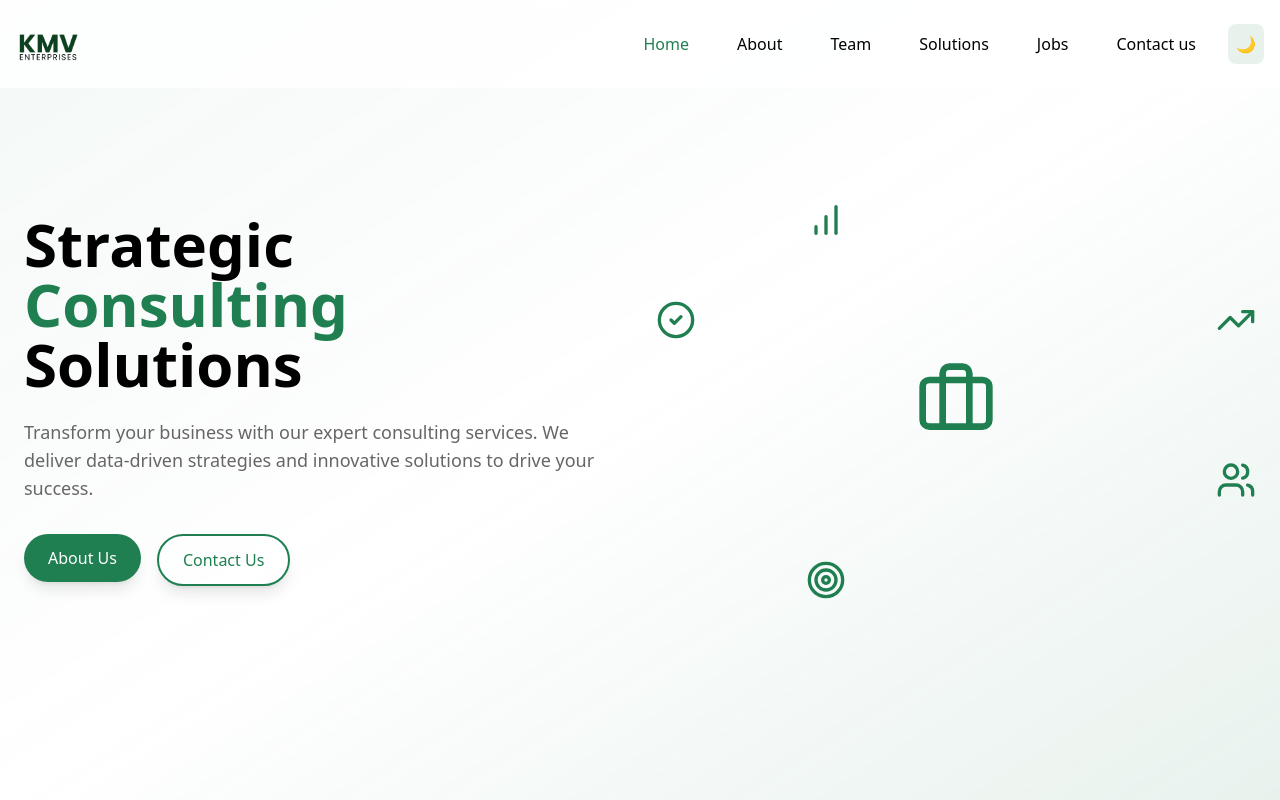
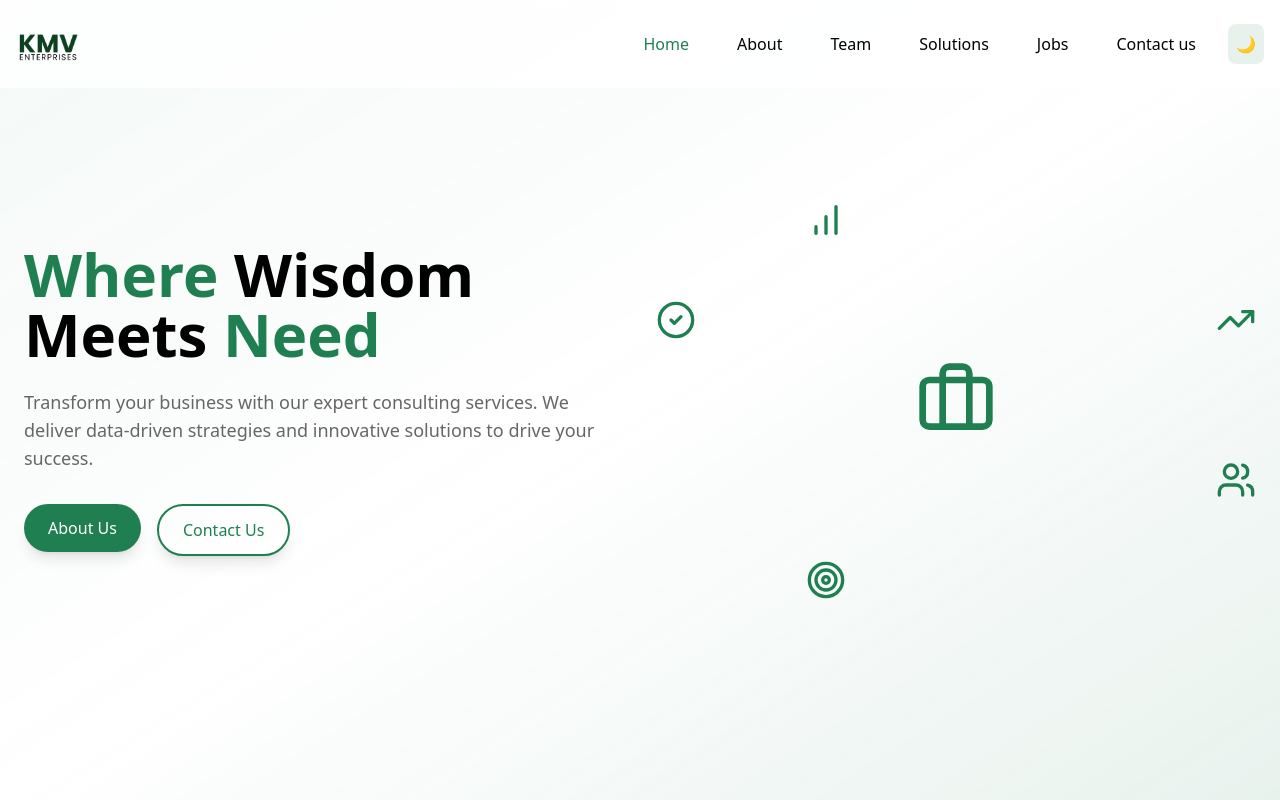
Before and after one commit to Alee-yusuf/KMV, a React (Create React App) app: page / in a window 1280 px wide. Shown: the top 800 px of the page. Built offline with nearby package versions, Linux system fonts and the light colour scheme.

Commit message:
Update Hero.jsx

```diff
--- a/src/components/Hero.jsx
+++ b/src/components/Hero.jsx
@@ -35,7 +35,7 @@ const EnhancedHero = () => {
             animate={{ opacity: 1, y: 0 }}
             transition={{ duration: 1 }}
           >
-            Strategic <span className="text-accent">Consulting</span> Solutions
+            <span className="text-accent">Where</span> Wisdom Meets <span className="text-accent">Need</span>
           </motion.h1>
           <motion.p
             className="text-lg text-muted-light dark:text-muted-dark mb-8"
```
